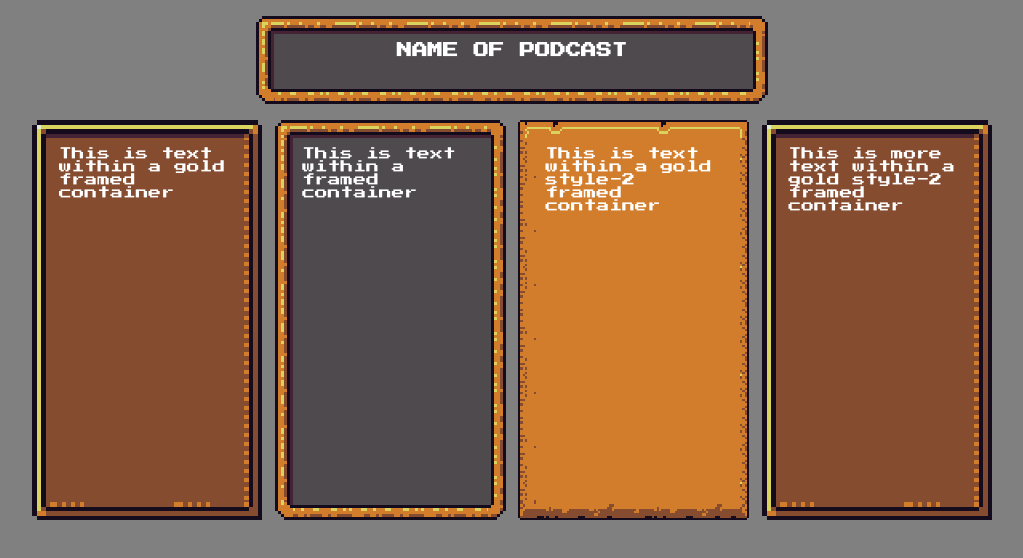
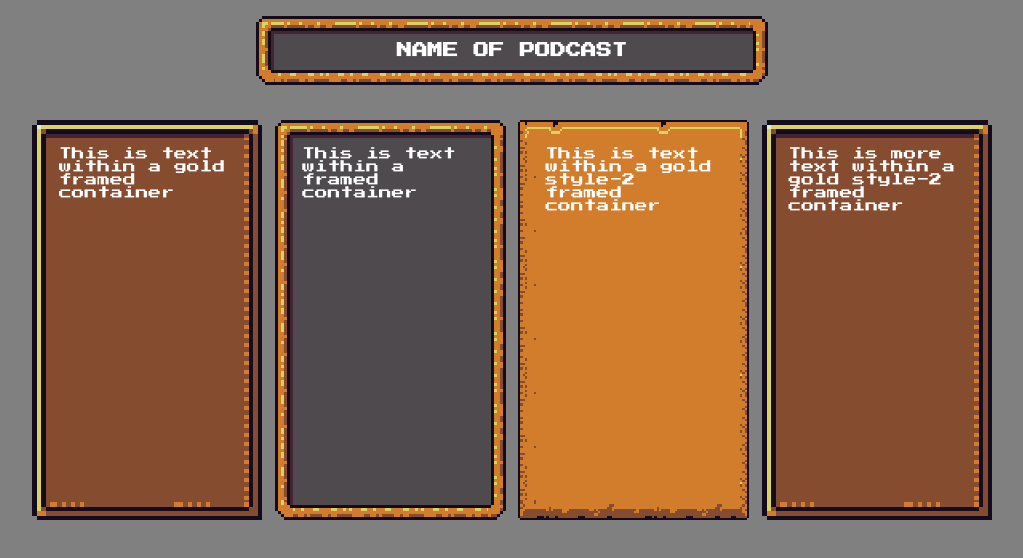
Before and after one commit to someoneElse195/MSite, a plain HTML site: page index.html in a window 1280 px wide. Shown: the whole page, without its empty margins (128-1151 px from the left). Drawn offline with Linux system fonts and the light colour scheme.

Commit message:
Tweaking header

```diff
--- a/style/indexStyle.css
+++ b/style/indexStyle.css
@@ -20,7 +20,7 @@ body {
     position: fixed;
     left: 30%;
     top: 2%;
-    height: 11%;
+    height: max-content;
     width: 40%;
     text-align: center;
     font-size: larger;
```
